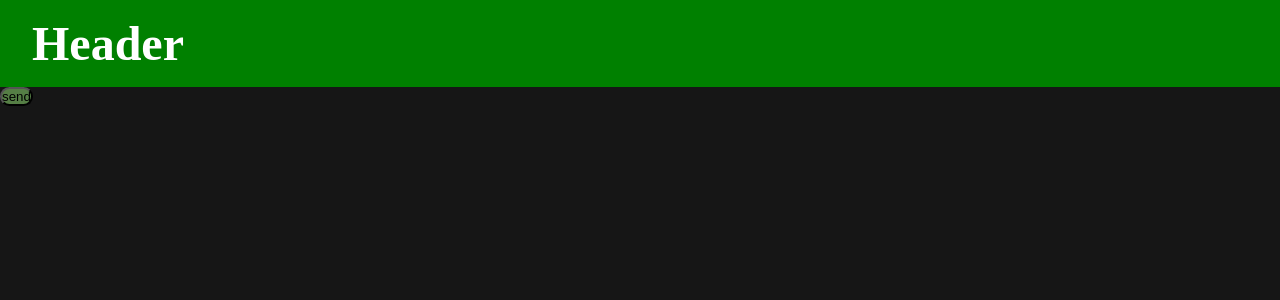
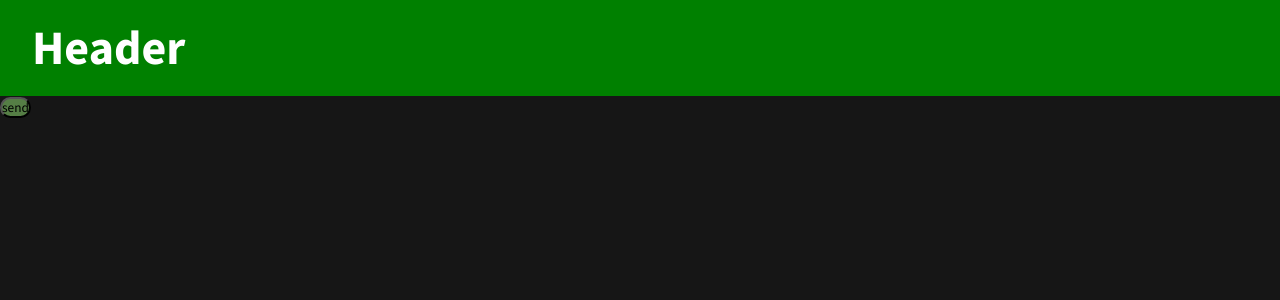
Before and after one commit to camivand4/Spraywall, a React (Vite) app: page / in a window 1280 px wide. Shown: the top 300 px of the page. Built offline with nearby package versions, Linux system fonts and the light colour scheme.

Commit message:
source sans 3 font

```diff
--- a/src/App.tsx
+++ b/src/App.tsx
@@ -7,8 +7,14 @@ import Gym from "./Pages/Gym";
 import Gyms from "./Pages/Gyms";
 import Boulder from "./Pages/Boulder";
 
+
 function App() {
   return (
+  <>
+    <link rel="preconnect" href="https://fonts.googleapis.com" />
+    <link rel="preconnect" href="https://fonts.gstatic.com" />
+    <link href="https://fonts.googleapis.com/css2?family=Nunito:ital,wght@0,200;0,300;0,400;0,500;0,600;0,700;0,800;0,900;0,1000;1,200;1,300;1,400;1,500;1,600;1,700;1,800;1,900;1,1000&family=Roboto:wght@100&family=Source+Sans+3:ital,wght@0,200;0,300;0,400;0,500;0,600;0,700;0,800;0,900;1,200;1,300;1,400;1,500;1,600;1,700;1,800;1,900&display=swap" rel="stylesheet"></link>
+
     <Routes>
       <Route path="/" element={<Home />} />
 
@@ -18,6 +24,8 @@ function App() {
       <Route path="/gyms/:id/:boulder" element={<Boulder />} />
       <Route path="/auth" element={<Auth />} />
     </Routes>
+  </>
+
   );
 }
 
--- a/src/index.css
+++ b/src/index.css
@@ -2,6 +2,10 @@
     box-sizing: border-box;
     margin: 0;
     padding: 0;
+
+    font-family: 'Nunito', sans-serif;
+    font-family: 'Roboto', sans-serif;
+    font-family: 'Source Sans 3', sans-serif;
   }
 
   html,
```
